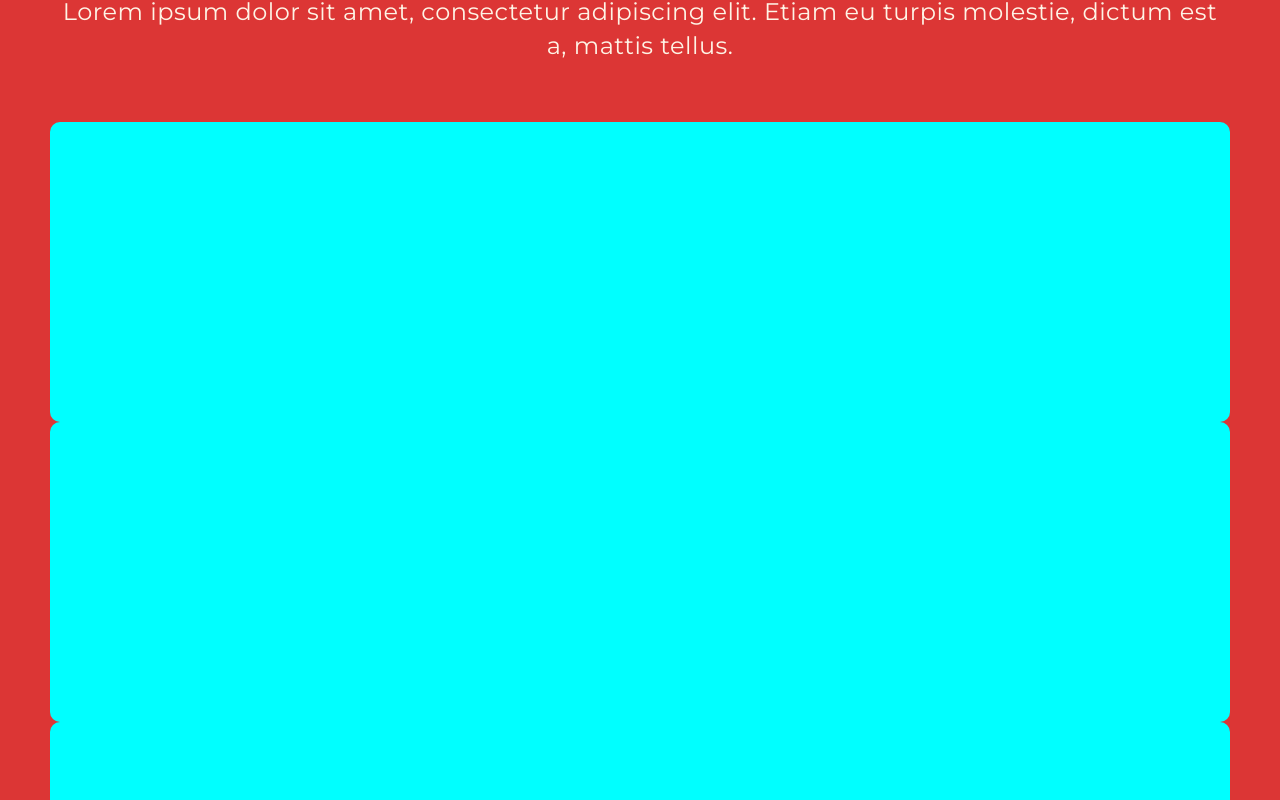
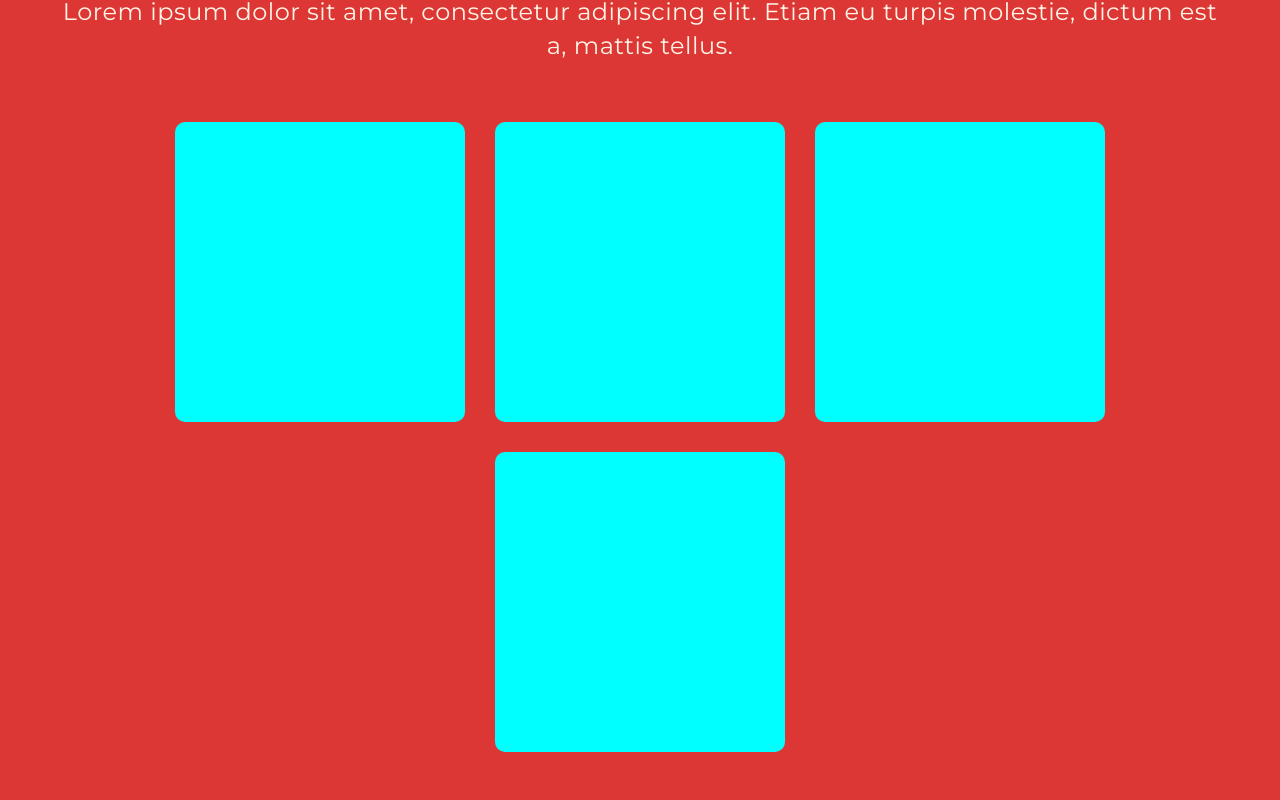
Before and after one commit to DenKuznets/masha-portfolio, a React (Vite) app: page / in a window 1280 px wide. Shown: the part 6120-6920 px from the top of the page. Built offline with nearby package versions, Linux system fonts and the light colour scheme.

Commit message:
testimonials refactored

```diff
--- a/src/components/Layout.tsx
+++ b/src/components/Layout.tsx
@@ -1,11 +1,12 @@
-import { Outlet } from 'react-router-dom'
+import { Outlet, ScrollRestoration } from 'react-router-dom'
 
 const Layout = () => {
   return (
       <div>
+          <ScrollRestoration />
           <Outlet />
-    </div>
-  )
+      </div>
+  );
 }
 
 export default Layout
--- a/src/sections/Testimonials.tsx
+++ b/src/sections/Testimonials.tsx
@@ -18,12 +18,16 @@ const TestimonialsStyled = styled.section`
         line-height: 1.4;
     }
 
-    .carousel {
+    .reviews {
         width: 100%;
         max-width: 1404px;
         padding: 0 50px;
-        .card {
-            width: 100%;
+        display: flex;
+        flex-wrap: wrap;
+        gap: 30px;
+        justify-content: center;
+        .review {
+            flex-basis: 290px;
             height: 300px;
             background-color: aqua;
             border-radius: 10px;
@@ -32,12 +36,10 @@ const TestimonialsStyled = styled.section`
 `;
 
 const slidesList: JSX.Element[] = [];
-for (let i = 0; i < 10; i++) {
-    slidesList.push(
-        <div key={i}>
-            <div className="card"></div>
-        </div>
-    );
+for (let i = 0; i < 4; i++) {
+    slidesList.push(<div className="review" key={i}>
+        <img src="" alt="" />
+    </div>);
 }
 
 const Testimonials = () => {
@@ -48,7 +50,7 @@ const Testimonials = () => {
                 Lorem ipsum dolor sit amet, consectetur adipiscing elit. Etiam
                 eu turpis molestie, dictum est a, mattis tellus.
             </p>
-            <div className="carousel">{slidesList}</div>
+            <div className="reviews">{slidesList}</div>
         </TestimonialsStyled>
     );
 };
```
